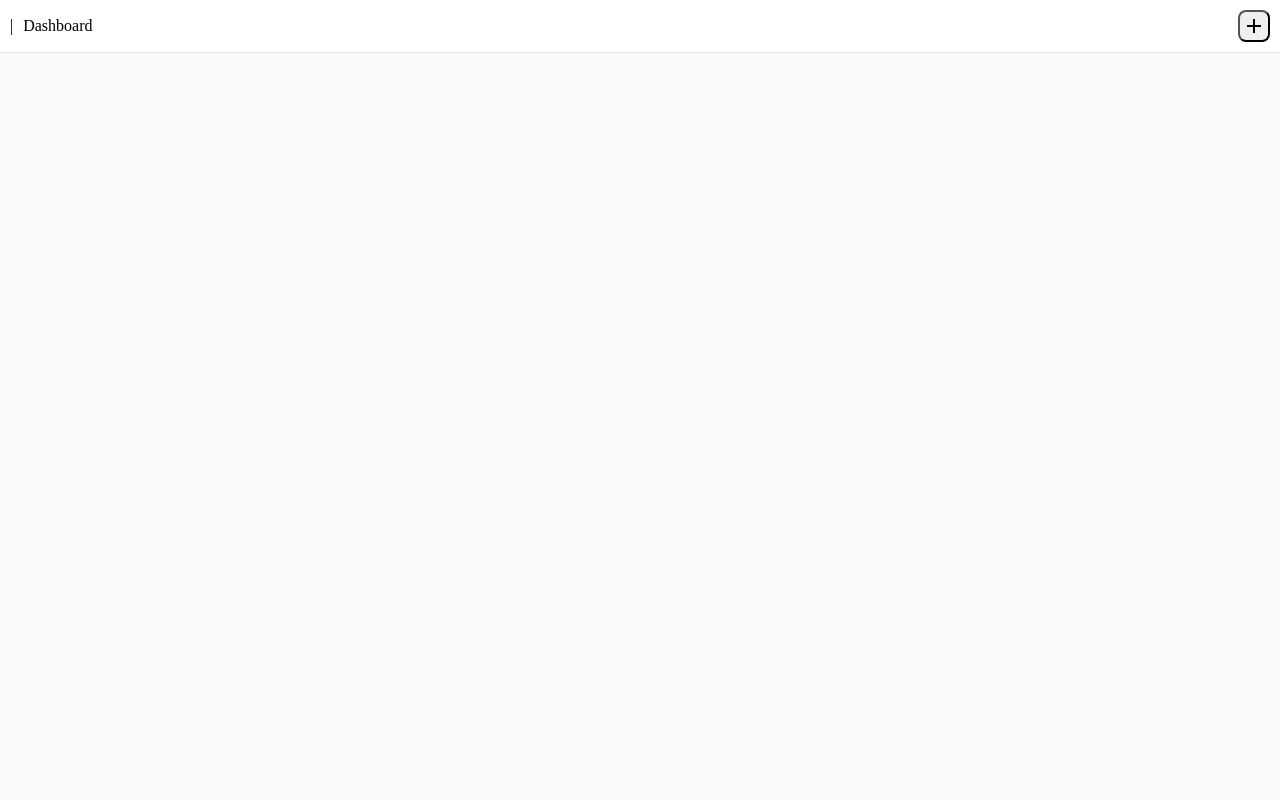
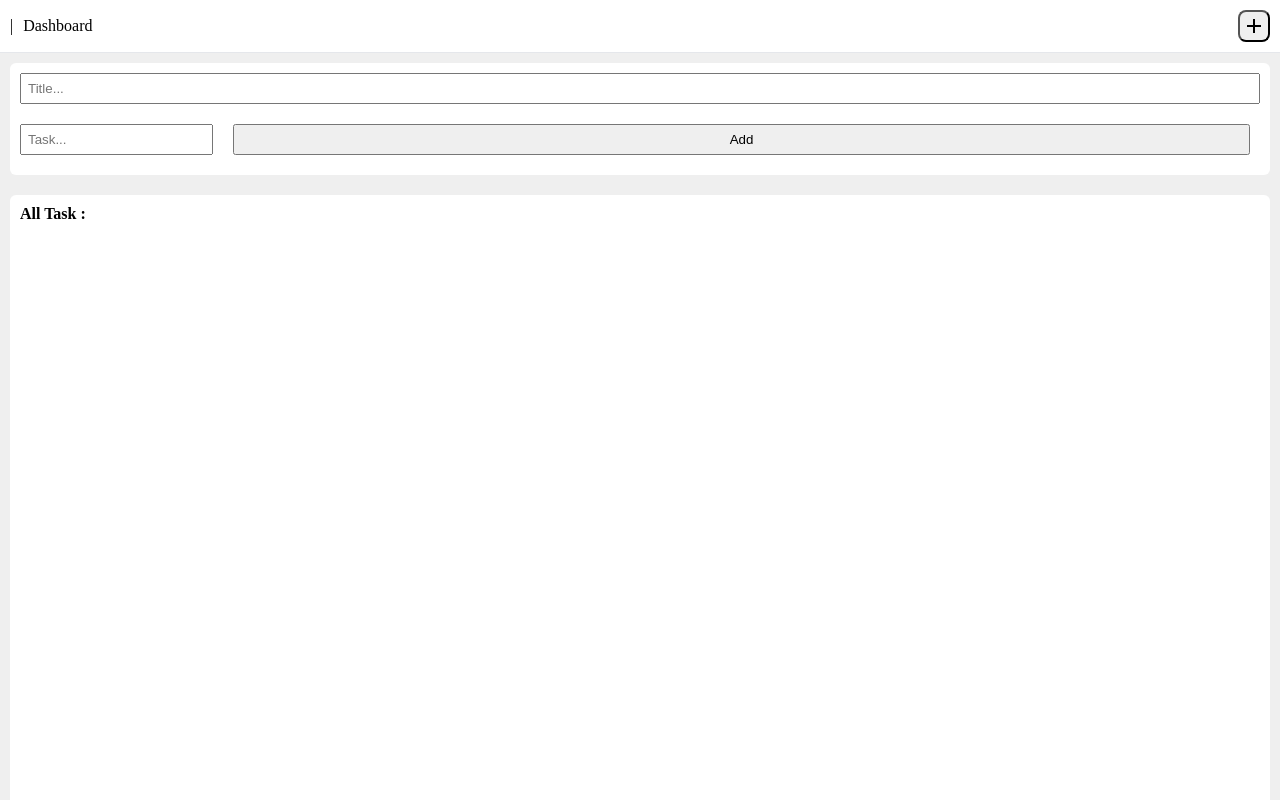
Before and after one commit to vion-15/react-todo-list-app, a React (Vite) app in the folder frontend/: page / in a window 1280 px wide. Both pictures are taken after a click on the button "add". Shown: the top 800 px of the page. Built offline with nearby package versions, Linux system fonts and the light colour scheme.

Commit message:
Create modal form

```diff
--- a/frontend/src/components/Header.jsx
+++ b/frontend/src/components/Header.jsx
@@ -1,18 +1,45 @@
+import { useState } from "react"
 import "./style/Header.css"
 
 export default function Header() {
+
+    const [showModal, setShowModal] = useState(false);
+
+    function handleModal() {
+        setShowModal(true);
+    };
+
+
     return (
+        <>
             <div className="header">
                 <div className="title">
-                <button className="material-symbols-outlined bgrMenu">
-                    menu
-                </button>
                     <span> | </span>
                     <span>Dashboard</span>
                 </div>
-            <button className="material-symbols-outlined btnAdd">
+                <button className="material-symbols-outlined btnAdd" onClick={handleModal}>
                     add
                 </button>
             </div>
+
+            <section>
+                {showModal && (
+                    <div className="modal">
+                        <form action="">
+                            <input type="text" placeholder="Title..." />
+                            <div>
+                                <input type="text" placeholder="Task..." />
+                                <button>Add</button>
+                            </div>
+                        </form>
+                        <div className="allTask">
+                            <h4>All Task :</h4>
+                        </div>
+                        <button>Save</button>
+                    </div>
+                )}
+            </section>
+
+        </>
     )
 }
--- a/frontend/src/components/style/Header.css
+++ b/frontend/src/components/style/Header.css
@@ -27,12 +27,48 @@
     padding: 2px;
 }
 
-.bgrMenu {
-    border-radius: 5px;
+.modal {
+    display: flex;
+    flex-direction: column;
 }
 
-@media (min-width: 768px) {
-    .bgrMenu {
-        display: none;
-    }
+.allTask {
+    padding: 10px;
+    margin: 10px;
+    background-color: #ffffff;
+    border-radius: 6px;
+    height: 100vw;
 }
+
+.modal form {
+    display: flex;
+    flex-direction: column;
+    padding: 10px;
+    margin: 10px;
+    background-color: #ffffff;
+    border-radius: 6px;
+    gap: 10px;
+}
+
+.modal form div {
+    display: flex;
+    align-items: center;
+    gap: 10px;
+}
+
+.modal form input {
+    padding: 6px;
+}
+
+.modal form div input {
+    height: 31px;
+}
+
+.modal button {
+    padding: 6px;
+    margin: 10px;
+}
+
+.modal form div button {
+    width: 100%;
+}
--- a/frontend/src/index.css
+++ b/frontend/src/index.css
@@ -5,5 +5,5 @@
 }
 
 body {
-    background-color: #f9fafb;
+    background-color: #efefef;
 }
```
Also changed, not shown: frontend/src/components/Sidebar.jsx (deleted, +0 -10 lines). Lines whose indentation alone changed are shown as unchanged.
